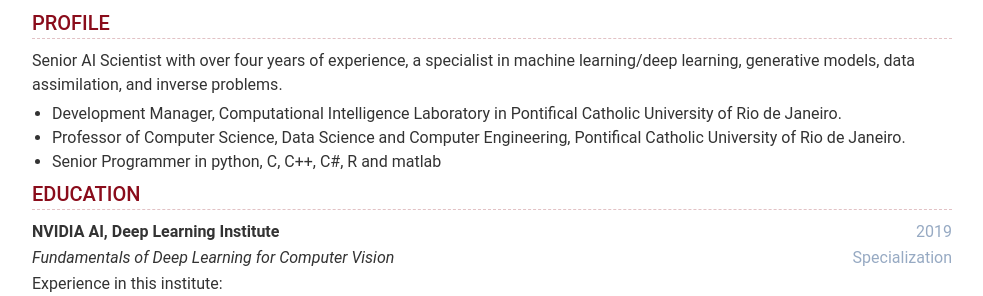
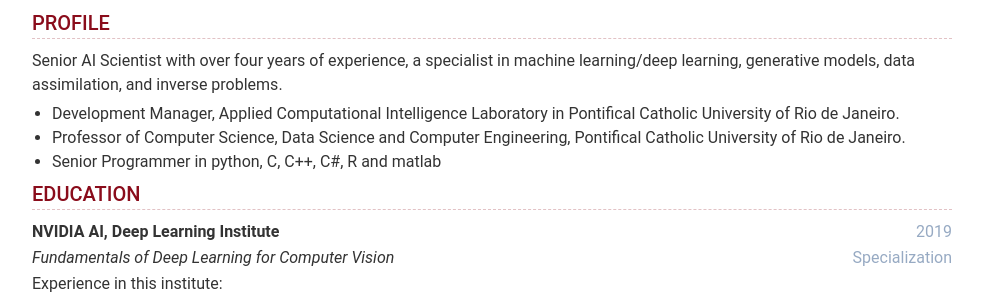
Before and after one commit to smitharauco/https-smitharauco.github.io-, a Jekyll site: the page built from index.html, in a window 1280 px wide and 900 px high. Shown: the part 245-541 px from the top of the window, without its empty margins (148-1131 px from the left). Built offline with Jekyll 4.4.1, drawn with Linux system fonts in a browser that asks for light colours; nearby versions of some CDN libraries; some of the changed text lies outside the part shown.

Commit message:
Update data.yml

```diff
--- a/_data/data.yml
+++ b/_data/data.yml
@@ -48,7 +48,7 @@ profile:
   title: Profile
   details: |
     Senior AI Scientist with over four years of experience, a specialist in machine learning/deep learning,  generative models, data assimilation, and inverse problems.
-    + Development Manager, Computational Intelligence Laboratory in Pontifical Catholic University of Rio de Janeiro.
+    + Development Manager, Applied Computational Intelligence Laboratory in Pontifical Catholic University of Rio de Janeiro.
     + Professor of Computer Science, Data Science and Computer Engineering, Pontifical Catholic University of Rio de Janeiro.
     + Senior Programmer in python, C, C++, C#, R and matlab
 
@@ -129,14 +129,14 @@ experiences:
     - role: Senior Researcher
       time: 2018.03 - Present
       company: Pontifical Catholic University of Rio de Janeiro
-      tag: Computational Intelligence Laboratory
+      tag: Applied Computational Intelligence Laboratory
       location: Brazil
       details: Development Manager
 
     - role: PhD Researcher
       time: 2015.07 - 2018.03
       company: Pontifical Catholic University of Rio de Janeiro
-      tag: Computational Intelligence Laboratory
+      tag: Applied Computational Intelligence Laboratory
       location: Brazil
       details:  |
         Development projects in
```
